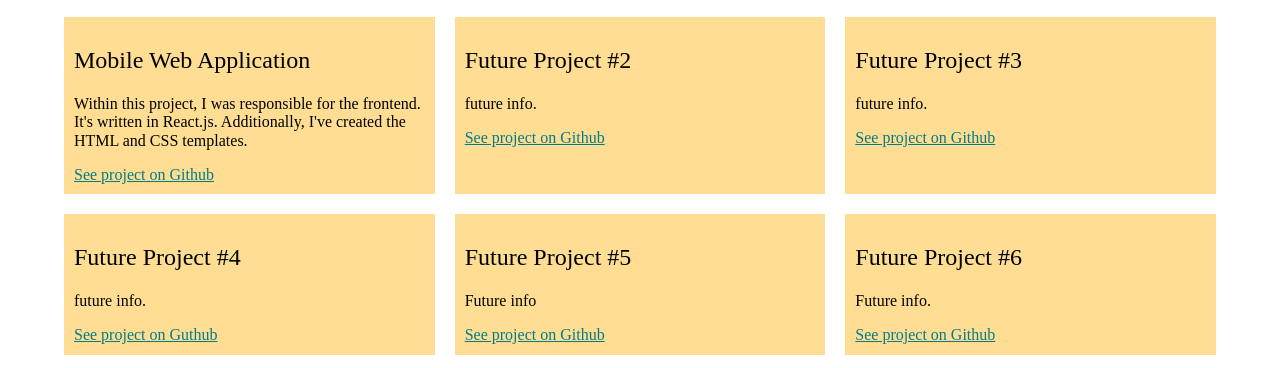
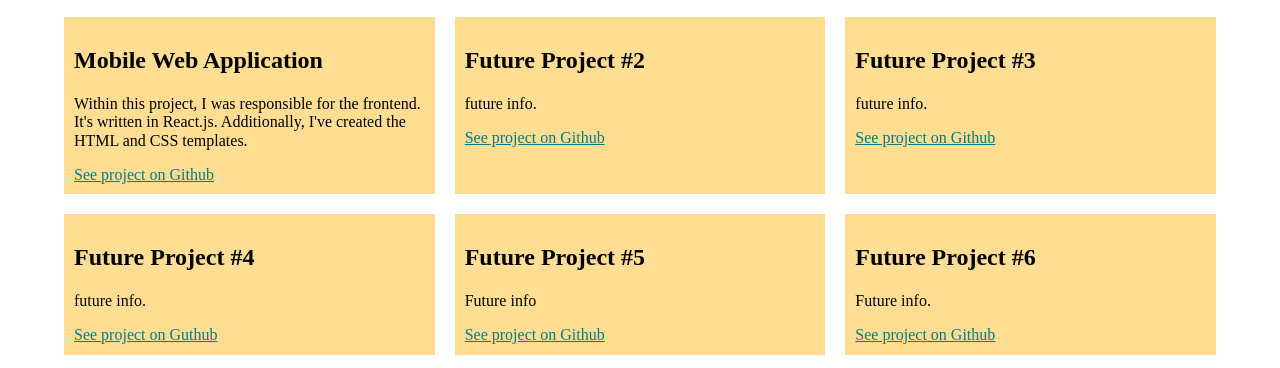
Before and after one commit to Coldest-Out/portfolio-webstie, a plain HTML site: page projects.html in a window 1280 px wide. Shown: the part 73-441 px from the top of the page. Drawn offline with nearby package versions, Linux system fonts and the light colour scheme.

Commit message:
updated href link to correct css file

```diff
--- a/projects.html
+++ b/projects.html
@@ -11,7 +11,7 @@
   <link rel="preconnect" href="https://fonts.googleapis.com">
   <link rel="preconnect" href="https://fonts.gstatic.com" crossorigin>
   <link href="https://fonts.googleapis.com/css2?family=Domine&display=swap" rel="stylesheet">
-  <link rel="stylesheet" type="text/css" href="css/styles.css">
+  <link rel="stylesheet" type="text/css" href="css/style.production.css">
 </head>
 
   <header class="page-header">
```
